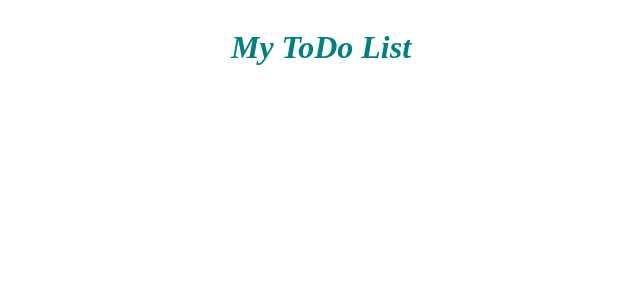
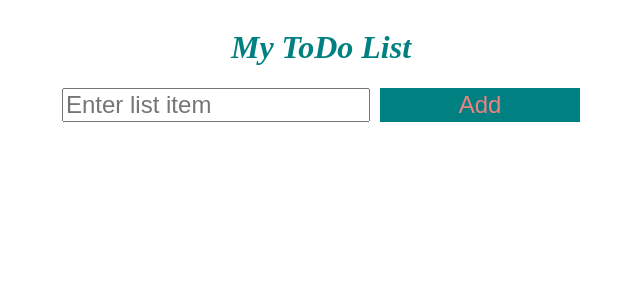
Before and after one commit to nishchala/Todo-React, a React (Create React App) app: page / in a window 1280 px wide. Shown: the top 300 px of the page, without its empty margins (319-959 px from the left). Built offline with nearby package versions, Linux system fonts and the light colour scheme.

Commit message:
Add item to list functionality added

```diff
--- a/src/App.js
+++ b/src/App.js
@@ -1,11 +1,13 @@
 
 import './App.css';
 import Header from './components/Header';
+import Form from './components/Form';
 
 function App() {
   return (
     <div className="App">
       <Header />
+      <Form />
     </div>
   );
 }
--- /dev/null
+++ b/src/components/Form.css
@@ -0,0 +1,18 @@
+.Form {
+   display: flex;
+    gap: 10px;
+
+}
+
+.input-text {
+    width: 300px;
+    font-size: 1.5em;
+}
+
+.input-submit {
+    width: 200px;
+    border: none;
+    background: teal;
+    color: lightcoral;
+    font-size: 1.5em;
+}
--- /dev/null
+++ b/src/components/Form.jsx
@@ -0,0 +1,30 @@
+import React, { useState } from 'react';
+import './Form.css';
+
+function Form() {
+    const [listItem, setListItem] = useState('')
+    const [todos,setToDos] = useState([])
+
+    function addItem() {
+        setToDos(oldtodos => [...oldtodos,listItem])
+    }
+
+    return (
+        <>
+        <div className='Form'>
+            <input type="text" value={listItem} onChange={e=>setListItem(e.target.value)} className="input-text" name="list-item" placeholder='Enter list item'/>
+            <button className="input-submit" onClick={addItem}>Add</button>
+        </div>
+        <ul className='List'>
+            {todos.map(todo => {
+                return (
+                    <li>{todo}</li>
+                )
+            })}
+        </ul>
+        </>
+
+    );
+}
+
+export default Form;
```
Also changed, not shown: public/manifest.json.
